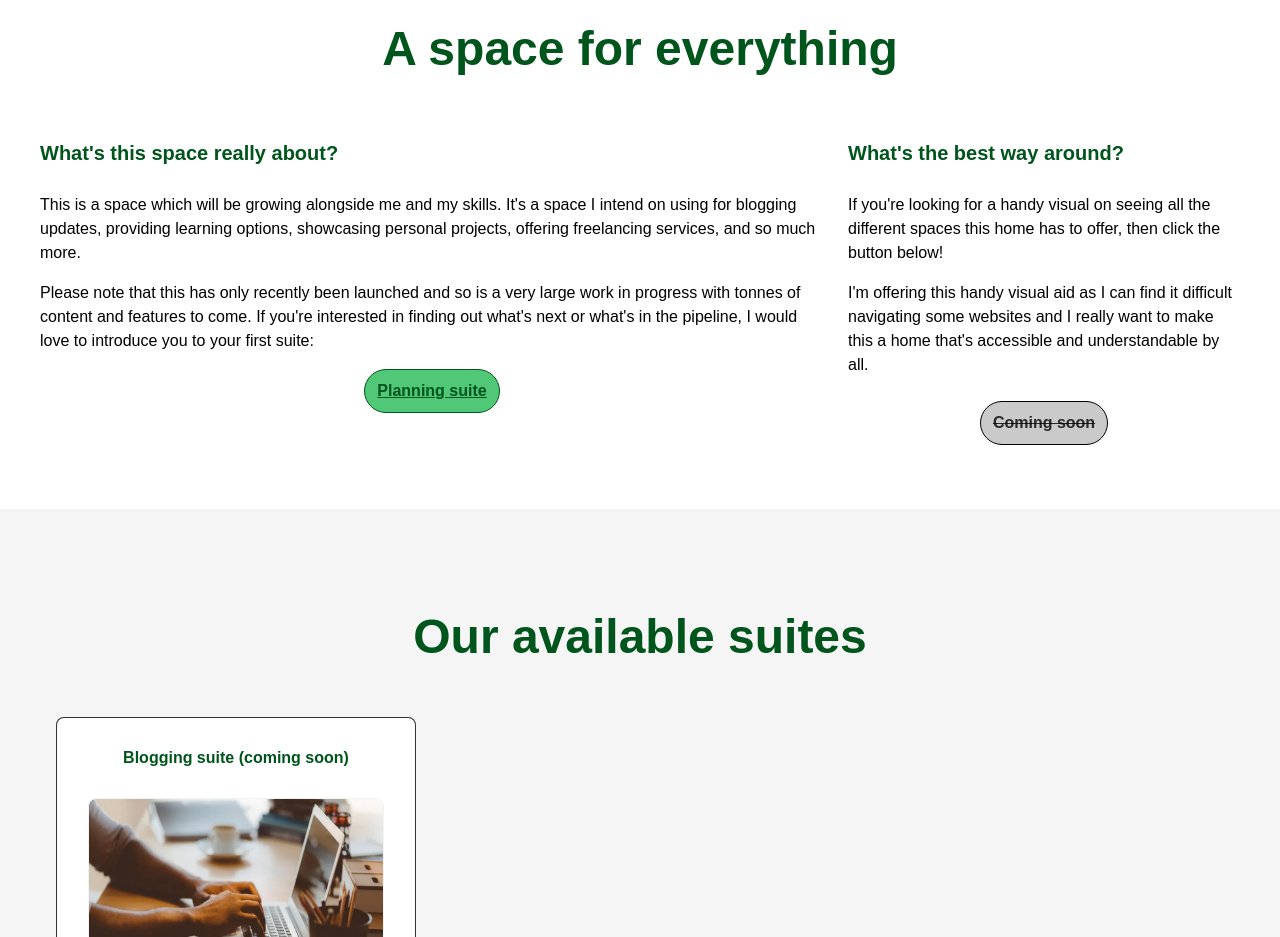
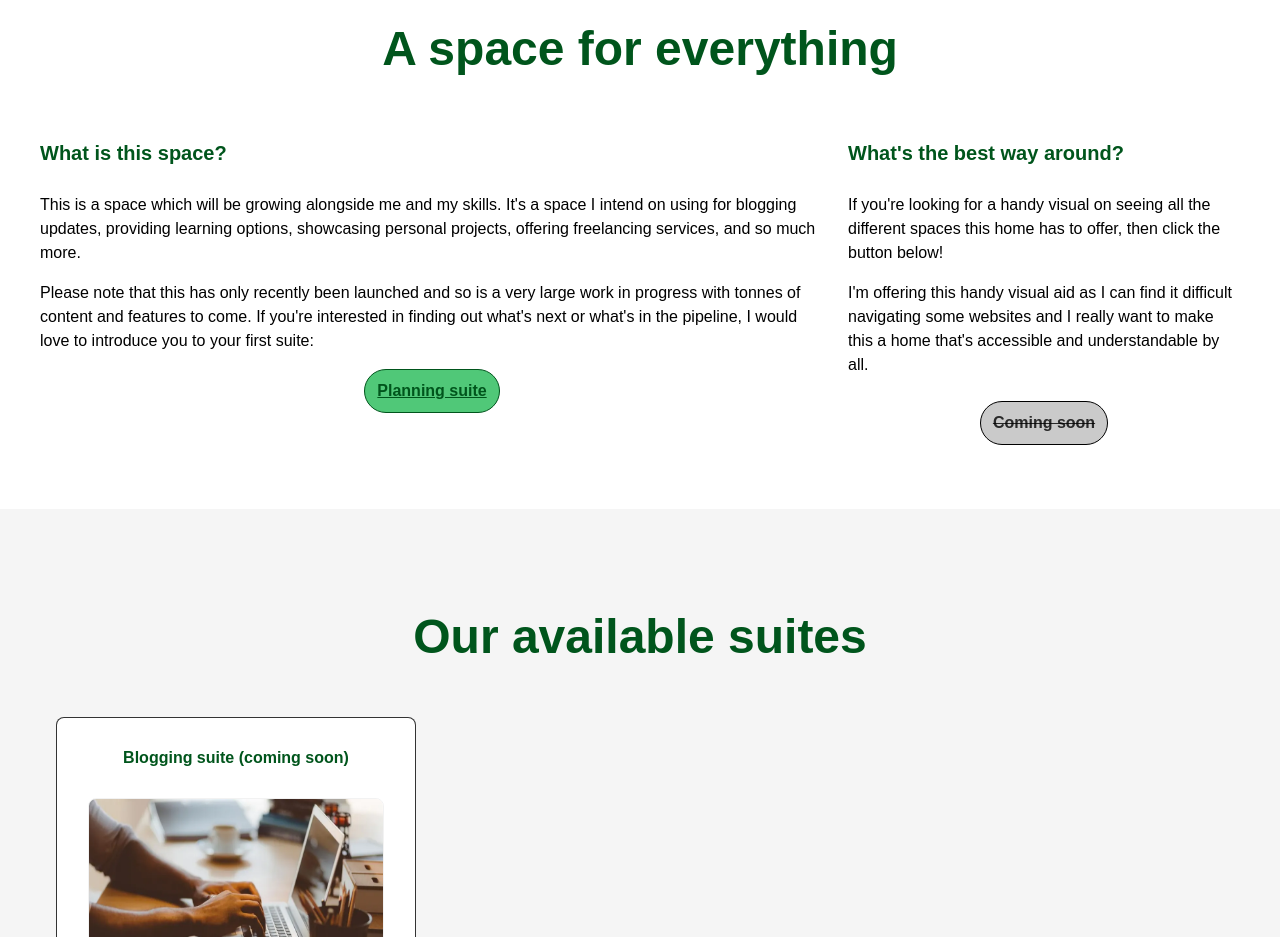
Before and after one commit to danriley11/DansDevDen, a React (Vite) app: page / in a window 1280 px wide. Shown: the part 880-1817 px from the top of the page. Built offline with nearby package versions, Linux system fonts and the light colour scheme.

Commit message:
update content

```diff
--- a/src/pages/grandFoyer/GrandFoyer.content.ts
+++ b/src/pages/grandFoyer/GrandFoyer.content.ts
@@ -7,7 +7,7 @@ import AboutMeImage from '../../assets/AboutMeImage.webp';
 import { HOUSEKEEPING } from '../../routes/routes';
 
 export const SPACE_INFO_CONTENT = {
-  title: `What's this space really about?`,
+  title: `What is this space?`,
   content: [
     `This is a space which will be growing alongside me and my skills. It's a space I intend on using for blogging updates, providing learning options, showcasing personal projects, offering freelancing services, and so much more.`,
     `Please note that this has only recently been launched and so is a very large work in progress with tonnes of content and features to come. If you're interested in finding out what's next or what's in the pipeline, I would love to introduce you to your first suite:`,
```
